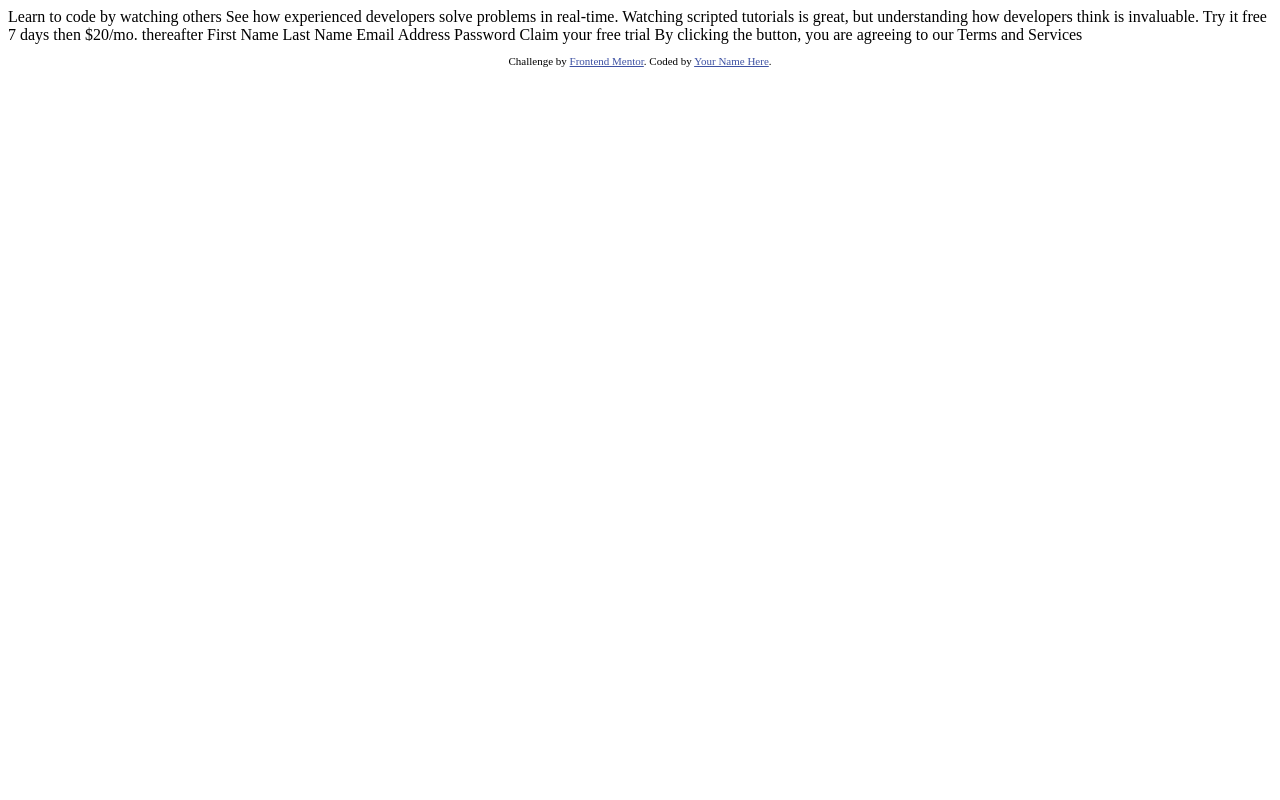
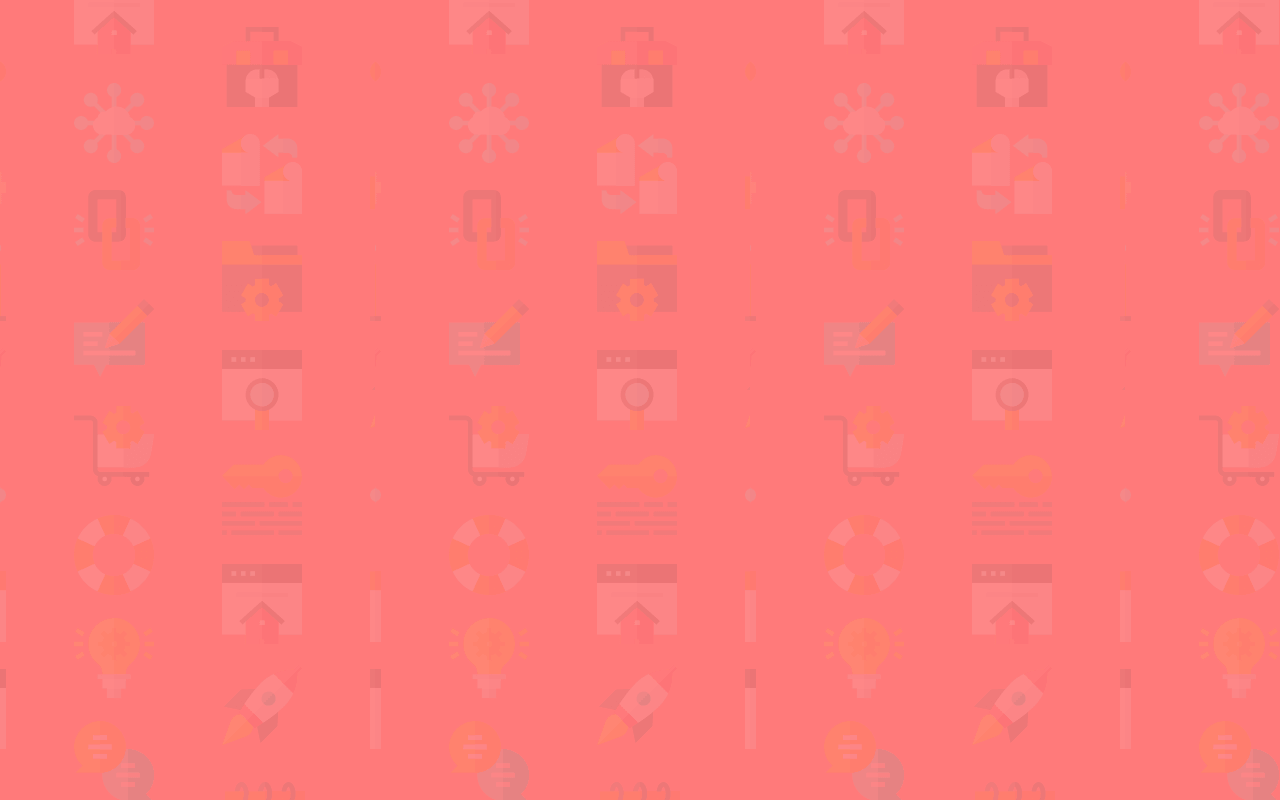
Before and after one commit to SrHatcher/practice-sign-up-form, a plain HTML site: page index.html in a window 1280 px wide. Drawn offline with Linux system fonts and the light colour scheme.

Commit message:
project setup ready. starting to code

```diff
--- a/index.html
+++ b/index.html
@@ -3,40 +3,14 @@
 <head>
   <meta charset="UTF-8">
   <meta name="viewport" content="width=device-width, initial-scale=1.0"> <!-- displays site properly based on user's device -->
-
   <link rel="icon" type="image/png" sizes="32x32" href="./images/favicon-32x32.png">
-
+  <!--MODERN-CSS-RESET-->
+  <link rel="stylesheet" href="./reset.css">
+  <!--my styles-->
+  <link rel="stylesheet" href="./styles.css">
   <title>Frontend Mentor | Intro component with sign up form</title>
-
-  <!-- Feel free to remove these styles or customise in your own stylesheet 👍 -->
-  <style>
-    .attribution { font-size: 11px; text-align: center; }
-    .attribution a { color: hsl(228, 45%, 44%); }
-  </style>
 </head>
 <body>
 
-  Learn to code by watching others
-
-  See how experienced developers solve problems in real-time. Watching scripted tutorials is great,
-  but understanding how developers think is invaluable.
-
-  Try it free 7 days then $20/mo. thereafter
-
-  First Name
-  Last Name
-  Email Address
-  Password
-
-  Claim your free trial
-
-  By clicking the button, you are agreeing to our Terms and Services
-
-  <footer>
-    <p class="attribution">
-      Challenge by <a href="https://www.frontendmentor.io?ref=challenge" target="_blank">Frontend Mentor</a>.
-      Coded by <a href="#">Your Name Here</a>.
-    </p>
-  </footer>
 </body>
 </html>
--- /dev/null
+++ b/reset.css
@@ -0,0 +1,76 @@
+/*This code is from MODERN-CSS-RESET, i used to link to their page CDN but i'm going to use it like this*/
+
+/* Box sizing rules */
+*,
+*::before,
+*::after {
+  box-sizing: border-box;
+}
+
+/* Remove default margin */
+body,
+h1,
+h2,
+h3,
+h4,
+p,
+figure,
+blockquote,
+dl,
+dd {
+  margin: 0;
+}
+
+/* Remove list styles on ul, ol elements with a list role, which suggests default styling will be removed */
+ul[role='list'],
+ol[role='list'] {
+  list-style: none;
+}
+
+/* Set core root defaults */
+html:focus-within {
+  scroll-behavior: smooth;
+}
+
+/* Set core body defaults */
+body {
+  min-height: 100vh;
+  text-rendering: optimizeSpeed;
+  line-height: 1.5;
+}
+
+/* A elements that don't have a class get default styles */
+a:not([class]) {
+  text-decoration-skip-ink: auto;
+}
+
+/* Make images easier to work with */
+img,
+picture {
+  max-width: 100%;
+  display: block;
+}
+
+/* Inherit fonts for inputs and buttons */
+input,
+button,
+textarea,
+select {
+  font: inherit;
+}
+
+/* Remove all animations, transitions and smooth scroll for people that prefer not to see them */
+@media (prefers-reduced-motion: reduce) {
+  html:focus-within {
+   scroll-behavior: auto;
+  }
+
+  *,
+  *::before,
+  *::after {
+    animation-duration: 0.01ms !important;
+    animation-iteration-count: 1 !important;
+    transition-duration: 0.01ms !important;
+    scroll-behavior: auto !important;
+  }
+}
--- /dev/null
+++ b/styles.css
@@ -0,0 +1,45 @@
+@font-face {
+    font-family: "Poppins";
+    src: url('./fonts/Poppins-Regular.ttf');
+    font-weight: 400;
+}
+
+@font-face {
+    font-family: 'Poppins';
+    src: url('./fonts/Poppins-Medium.ttf');
+    font-weight: 500;
+}
+
+@font-face {
+    font-family: 'Poppins';
+    src: url('./fonts/Poppins-SemiBold.ttf');
+    font-weight: 600;
+}
+
+@font-face {
+    font-family: 'Poppins';
+    src: url('./fonts/Poppins-Bold.ttf');
+    font-weight: 700;
+}
+
+:root{
+    --font: 'Poppins', sans-serif;
+
+    --red: hsl(0, 100%, 74%) ;
+    --green: hsl(154, 59%, 51%);
+    --blue: hsl(248, 32%, 49%);
+    --font-color: hsl(249, 10%, 26%);
+    --disclaimer: hsl(246, 25%, 77%);
+}
+
+html{
+    font-size: 62.5%;
+}
+
+body{
+    font-family: var(--font);
+    font-size: 1.6rem;
+
+    background-color: var(--red);
+    background-image: url('./images/bg-intro-mobile.png');
+}
```
Also changed, not shown: fonts/Poppins-Bold.ttf (added), fonts/Poppins-Medium.ttf (added), fonts/Poppins-Regular.ttf (added), fonts/Poppins-SemiBold.ttf (added).
